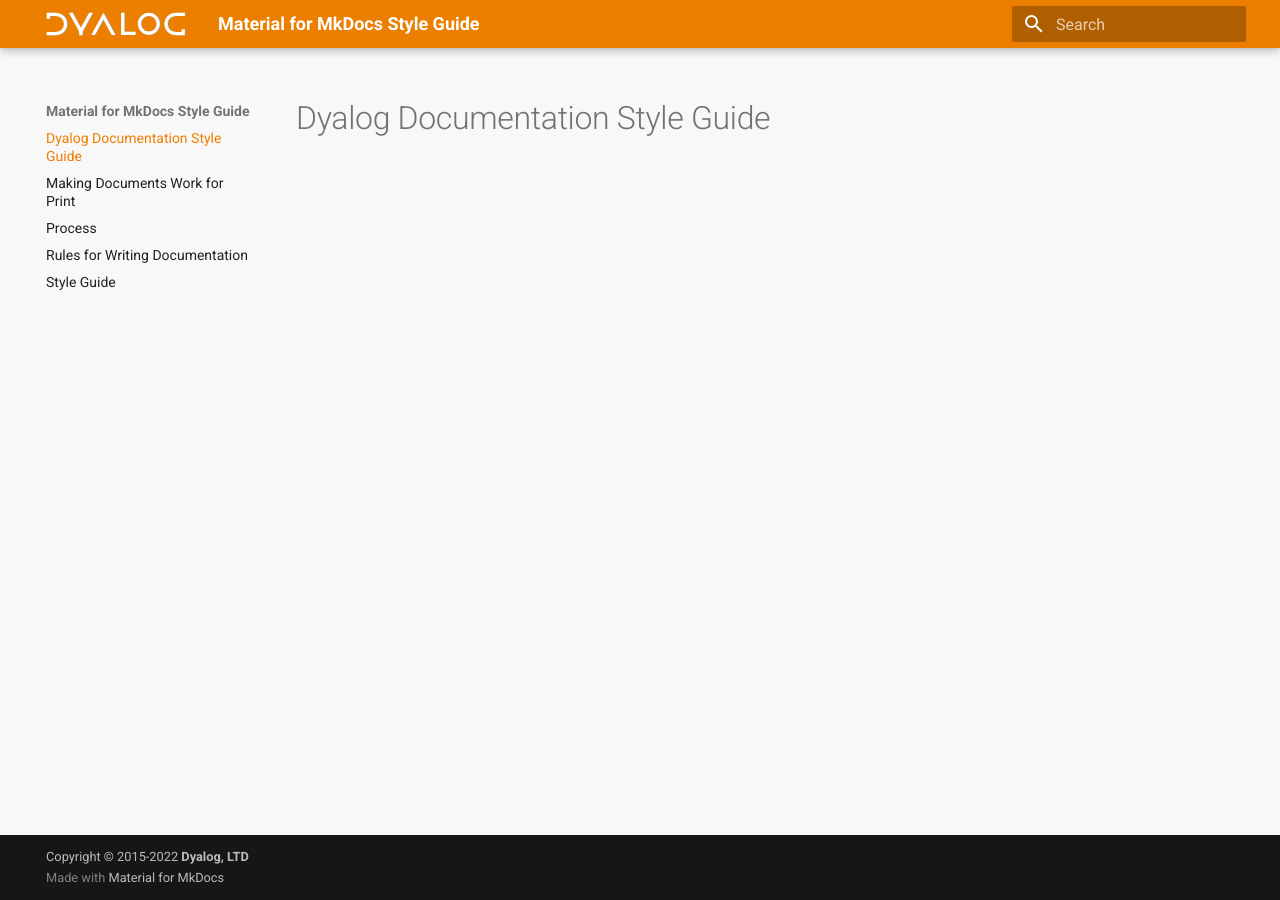
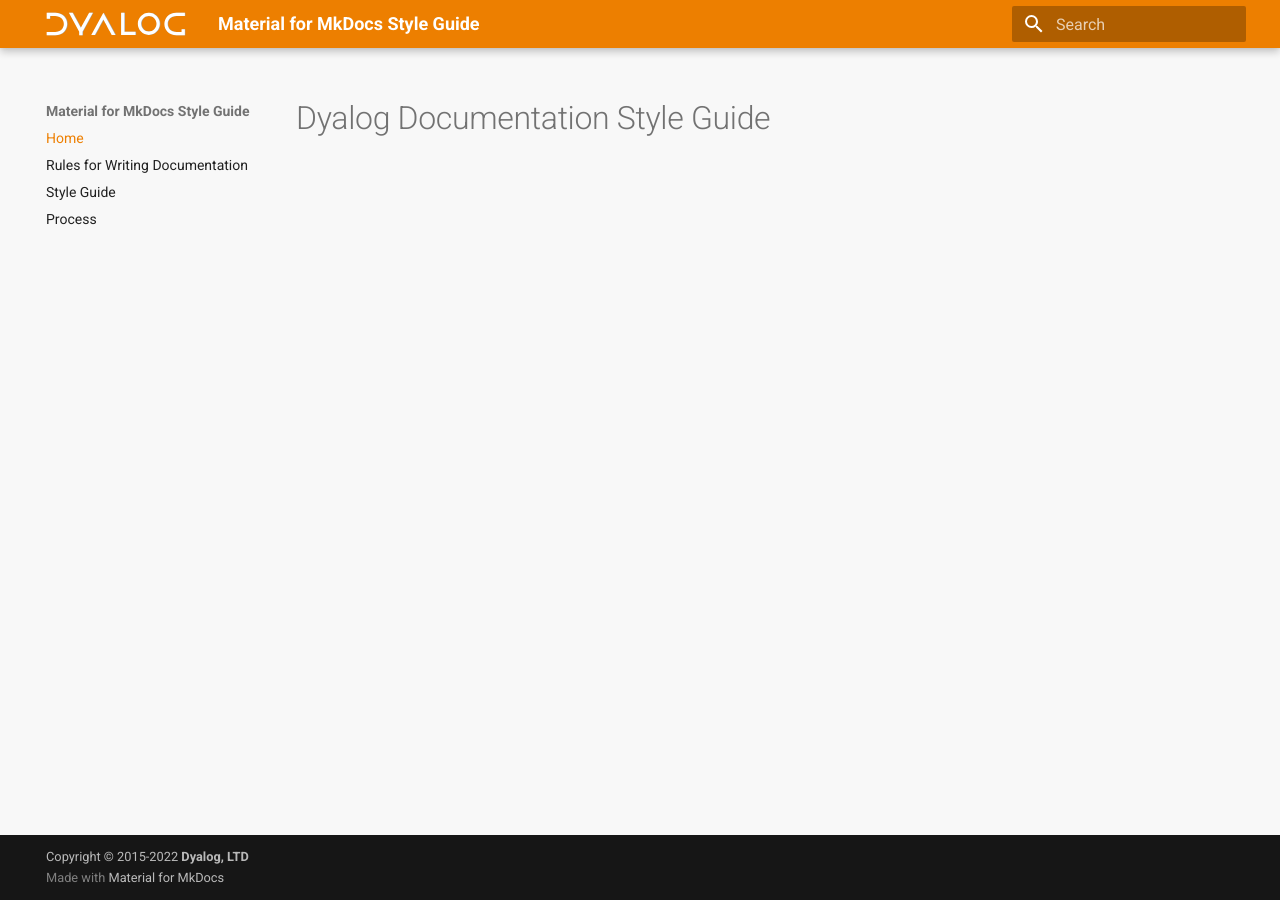
Before and after one commit to xpqz/MkDocs-StyleGuide, an MkDocs documentation site: the page built from docs/index.md, in a window 1280 px wide. Built offline with MkDocs 1.6.1 and Material for MkDocs 9.7.7, drawn with Linux system fonts in a browser that asks for light colours; part of the change alters nothing that is shown.

Commit message:
custom navigation

```diff
--- a/mkdocs.yml
+++ b/mkdocs.yml
@@ -19,3 +19,8 @@ markdown_extensions:
 extra_css:
   - styles/custom-admonitions.css
   - styles/main.css
+nav:
+  - Home: index.md
+  - Rules for Writing Documentation: rules.md
+  - Style Guide: style.md
+  - Process: process.md
```
